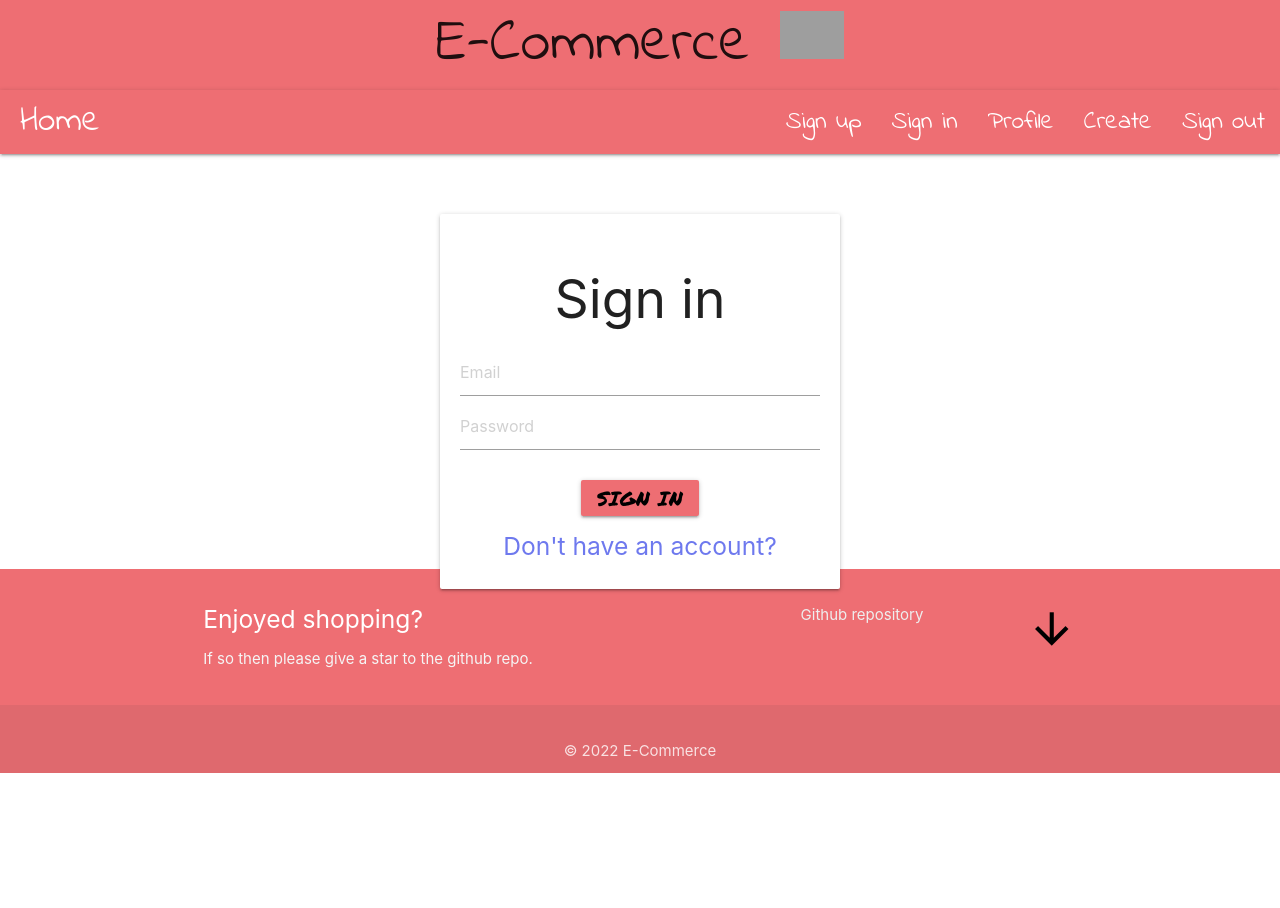
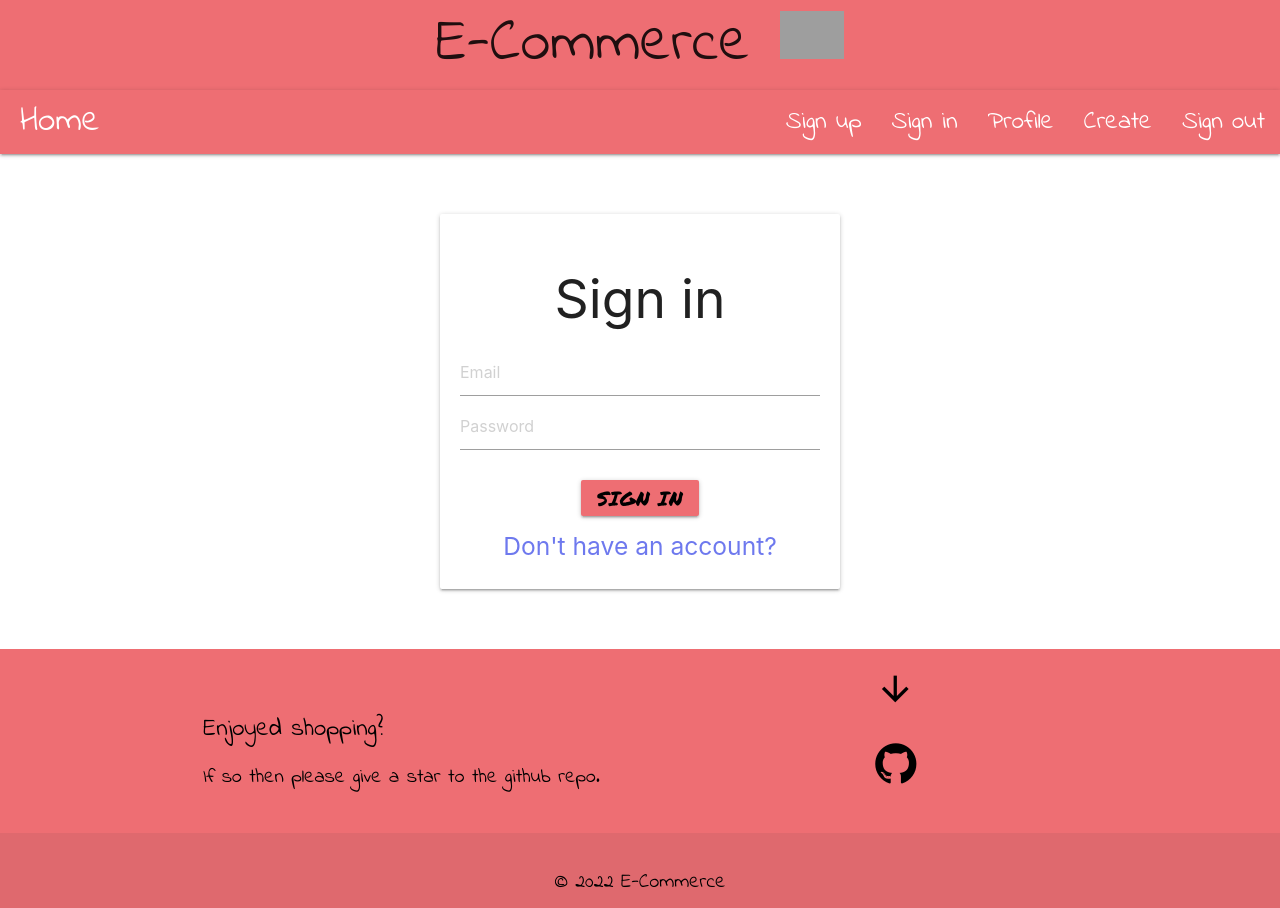
Before and after one commit to donivanev/E-Commerce, a React (Create React App) app in the folder client/: page /signin in a window 1280 px wide. Before the commit the page ends 800 px from the top, so only its background shows below. Built offline with nearby package versions, Linux system fonts and the light colour scheme; grey boxes are pictures that could not be loaded.

Commit message:
stylizing footer

```diff
--- a/client/public/index.html
+++ b/client/public/index.html
@@ -13,6 +13,7 @@
     <link rel="manifest" href="%PUBLIC_URL%/manifest.json" />
     <link rel="stylesheet" href="https://cdnjs.cloudflare.com/ajax/libs/materialize/1.0.0/css/materialize.min.css">
     <link href="https://fonts.googleapis.com/icon?family=Material+Icons" rel="stylesheet">
+    <link rel="stylesheet" href="https://cdnjs.cloudflare.com/ajax/libs/font-awesome/4.7.0/css/font-awesome.min.css">
     <title>E-Commerce</title>
   </head>
   <body>
--- a/client/src/App.css
+++ b/client/src/App.css
@@ -1,6 +1,6 @@
 @import url('https://fonts.googleapis.com/css2?family=Indie+Flower&family=Permanent+Marker&display=swap');
 
-nav, .header {
+nav, .header, .page-footer {
     font-family: 'Indie Flower', cursive;
 }
 
@@ -8,6 +8,10 @@ nav, .header {
     text-align: center;
     font-size: 60px;
     background-color: rgb(238, 110, 115);
+}
+
+.page-footer {
+    font-size: 20px;
 }
 
 .brand-logo {
@@ -23,6 +27,7 @@ nav, .header {
     text-align: center;
     max-width: 400px;
     margin: 10px auto;
+    margin-bottom: 90px;
 }
 
 .input-field input:focus {
--- a/client/src/components/footer.js
+++ b/client/src/components/footer.js
@@ -5,25 +5,24 @@ const Footer = () => {
         <footer class="page-footer">
             <div class="container">
                 <div class="row">
-                    <div class="col l6 s12">
-                        <h5 class="white-text">Enjoyed shopping?</h5>
-                        <p class="grey-text text-lighten-4">If so then please give a star to the github repo.</p>
+                    <div class="col l7 s12">
+                        <br/>
+                        <h5 class="black-text">Enjoyed shopping?</h5>
+                        <p class="black-text text-lighten-4">If so then please give a star to the github repo.</p>
                     </div>
-                    <div class="col l4 offset-l2 s12">
+                    <div class="col l1 offset-l2 s12">
+                        <i class="material-icons" style={{fontSize: "40px"}}>arrow_downward</i>
                         <ul>
                             <li>
-                            <i className="material-icons right" style={{fontSize: "50px"}}>arrow_downward</i>
-                            </li>
-                            <li>
                                 <a class="grey-text text-lighten-3" href="https://github.com/donivanev/E-Commerce">
-                                    Github repository
+                                    <i class="fa fa-github" style={{fontSize: '48px', color: 'black'}}></i>
                                 </a>
                             </li>
                         </ul>
                     </div>
                 </div>
             </div>
-            <div class="footer-copyright">
+            <div class="footer-copyright black-text">
                 <div className="center">
                     © 2022 E-Commerce
                 </div>
--- a/client/src/components/screens/create.js
+++ b/client/src/components/screens/create.js
@@ -4,7 +4,7 @@ const CreateProduct = () => {
     return (
         <div className="card input-field" style={{
             margin: '40px auto', maxWidth: '500px', padding: '20px',
-            textAlign: 'center'
+            textAlign: 'center', marginBottom: '90px'
         }}>
             <input type="text" placeholder="Title" />
             <input type="number" placeholder="Price" min="0" step="0.1"/>
```
